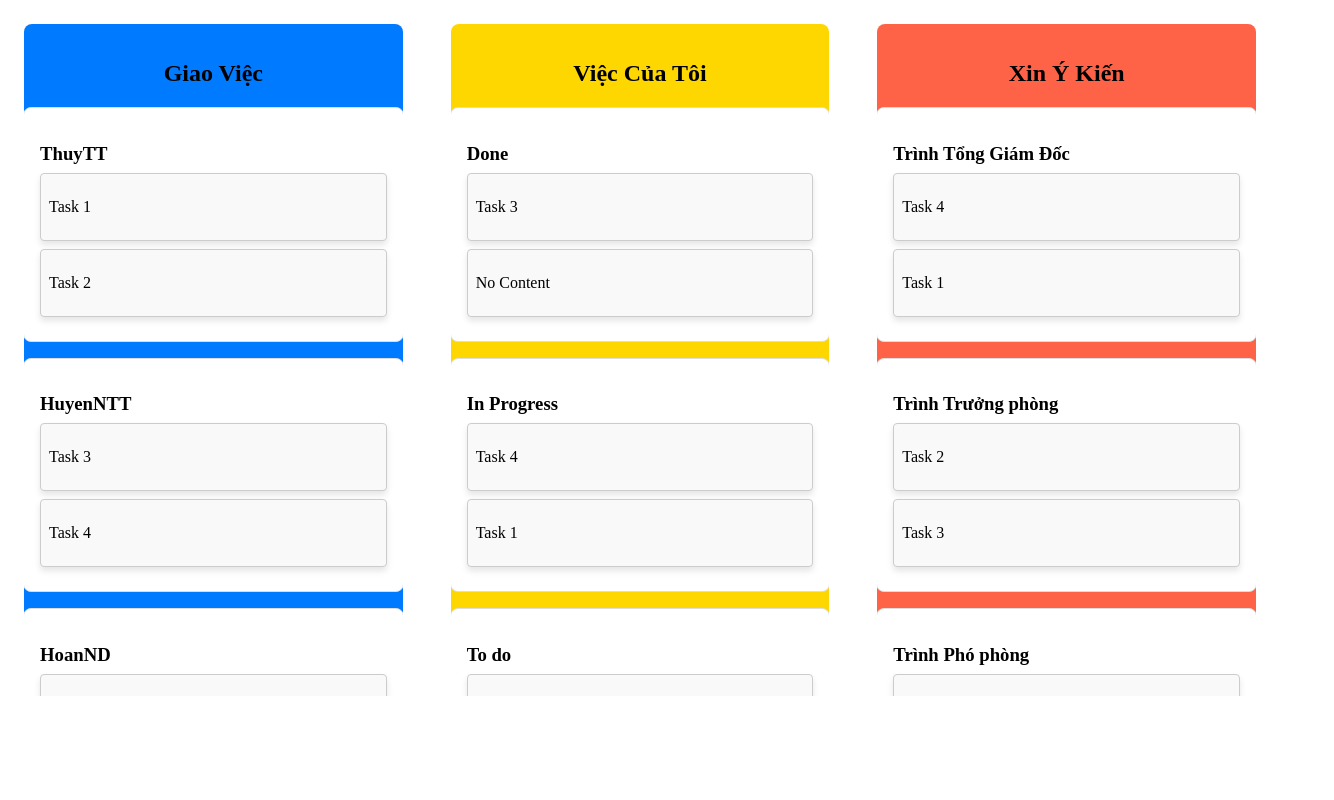
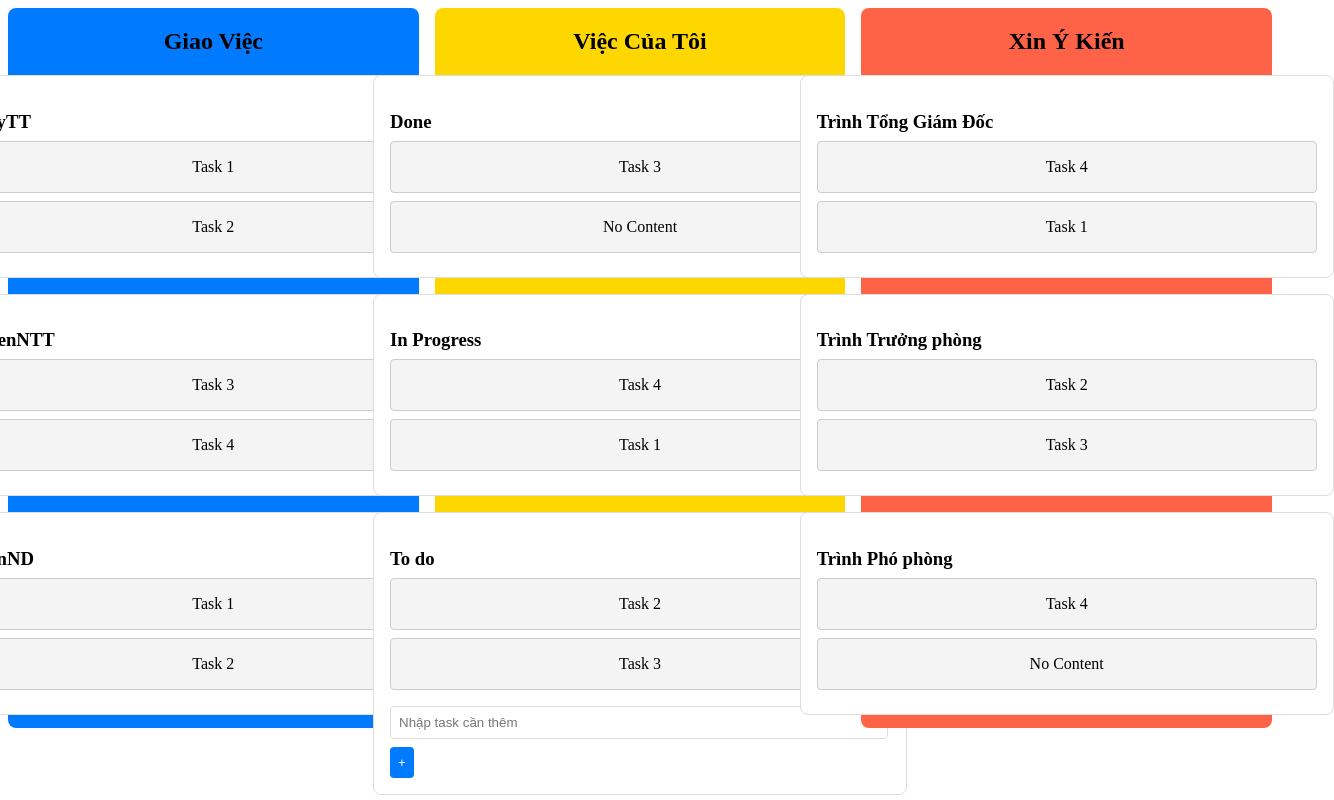
Before and after one commit to doankhanh122/NewZWeb-Demo, a React (Vite) app: page / in a window 1280 px wide. Shown: the whole page, 1334 px wide, since content can reach past the window. Built offline with nearby package versions, Linux system fonts and the light colour scheme.

Commit message:
Change CSS when move subcard

```diff
--- a/src/components/Card.jsx
+++ b/src/components/Card.jsx
@@ -22,7 +22,7 @@ const Card = ({ card, subCards, onAddSubCard, isLastCard }) => {
         borderRadius: '8px',
         marginBottom: '16px',
         backgroundColor: '#fff',
-        width: '100%',
+        width: '500px',
       }}
     >
       <h3 style={{ marginBottom: '8px' }}>{card.name}</h3>
--- a/src/components/Column.jsx
+++ b/src/components/Column.jsx
@@ -7,24 +7,19 @@ import zIndex from '@mui/material/styles/zIndex';
 const Column = ({ column, subCards, onAddSubCard }) => {
   return (
     <div style={{ flex: 1,
-      margin: '16px',
-      padding: '16px',
       backgroundColor: column.color,
       borderRadius: '8px',
-      minWidth: '250px',
+      width: '200px',
       display: 'flex',
       flexDirection: 'column',
       alignItems: 'center',
-      height: '80vh', // Fixed height
-      overflowY: 'auto', // Enable vertical scrolling
-      position: 'relative', // Ensure columns are positioned in a stacking context
-      zIndex: 1, /* Đảm bảo các cột có z-index thấp hơn subtask khi kéo */
+      height: '90vh', // Fixed height
+      // overflowY: 'auto', // Enable vertical scrolling
 
     }}>
       <h2>{column.name}</h2>
       {Object.values(column.cards).map((card) => (
         <Card
-        style={{zIndex:1}}
           key={card.id}
           card={card}
           subCards={subCards}
--- a/src/components/SubCard.jsx
+++ b/src/components/SubCard.jsx
@@ -1,27 +1,48 @@
 // components/SubCard.jsx
-import React from 'react';
+import React, { useRef, useEffect, useState } from "react";
 import { useDraggable ,  } from '@dnd-kit/core';
 
 const SubCard = ({ id, content }) => {
   const { attributes, listeners, setNodeRef, transform,transition, isDragging  } = useDraggable({
     id,
   });
+  const subcardRef = useRef(null); // Reference for the subcard
+  const [dimensions, setDimensions] = useState({ width: 0, height: 0 });
+  // Capture dimensions of the Subcard
+  useEffect(() => {
+    if (subcardRef.current) {
+      const { width, height } = subcardRef.current.getBoundingClientRect();
+      setDimensions({ width, height });
+    }
+  }, []);
 
-  const style = {
-    padding: '8px',
+  const [isHovered, setIsHovered] = useState(false);
+  const adjustedTransform = transform
+    ? {
+        x: transform.x - dimensions.width / 2,
+        y: transform.y - dimensions.height / 2,
+      }
+    : null;
+  const style1 = {
     background: '#f9f9f9',
     border: '1px solid #ccc',
     borderRadius: '4px',
     marginBottom: '8px',
-    cursor: 'move',
-    width: 'auto',  // Ensure no resize happens
-    height: 'auto', // Ensure no resize happens
-    boxShadow: "0px 4px 6px rgba(0,0,0,0.1)",
-    transform: transform ? `translate(${transform.x}px, ${transform.y}px)` : undefined,
+    backgroundColor: isHovered ? "#d1e7ff" : "#f4f4f4",
+    transition: "all 0.3s ease",
+    cursor: "grab",
+    boxShadow: isHovered ? "0 4px 10px rgba(0, 0, 0, 0.2)" : "none",
+    textAlign: "center",
+    transform: adjustedTransform
+      ? `translate(${adjustedTransform.x}px, ${adjustedTransform.y}px)`
+      : undefined,
+    zIndex: isDragging ? 9999 : "auto",
+    pointerEvents: isDragging ? "none" : "auto",
+
   };
 
   return (
-    <div ref={setNodeRef} {...listeners} {...attributes} style={style}>
+    <div ref={setNodeRef} {...listeners} {...attributes} style={style1}>
       <p>{content || 'No Content'}</p>
     </div>
   );
```
Also changed, not shown: src/main.jsx (line endings or trailing spaces).
